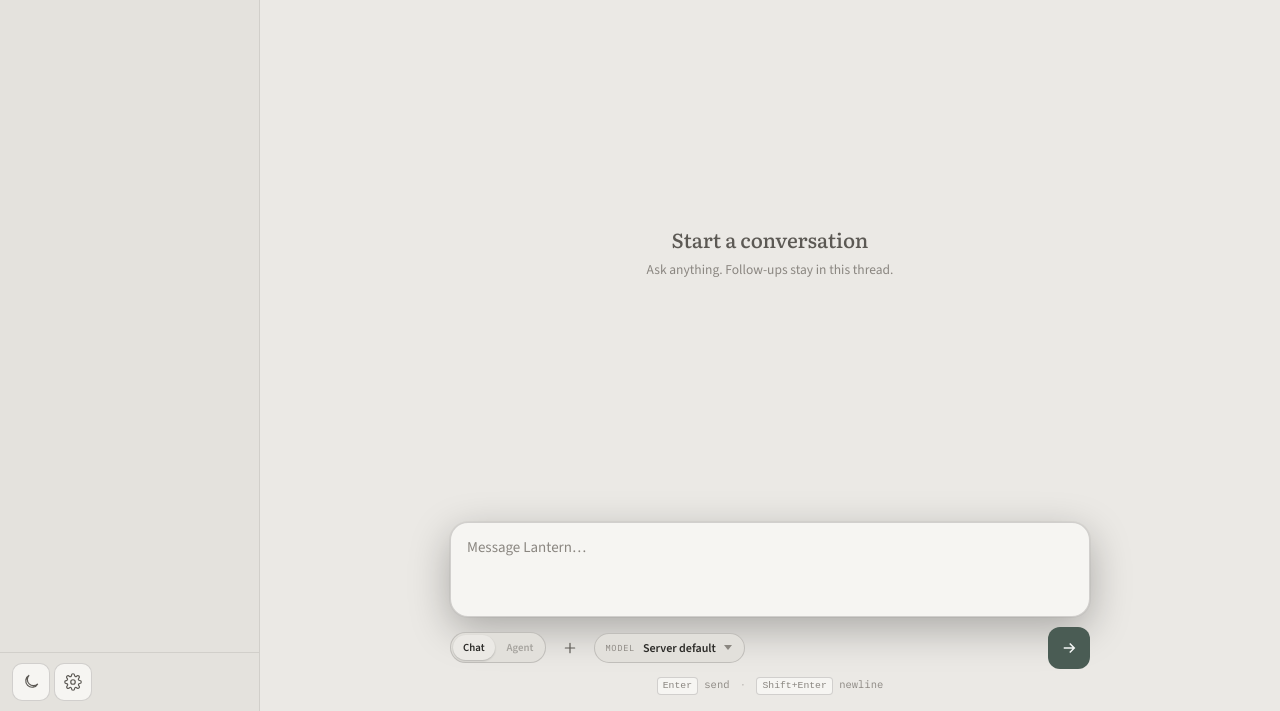
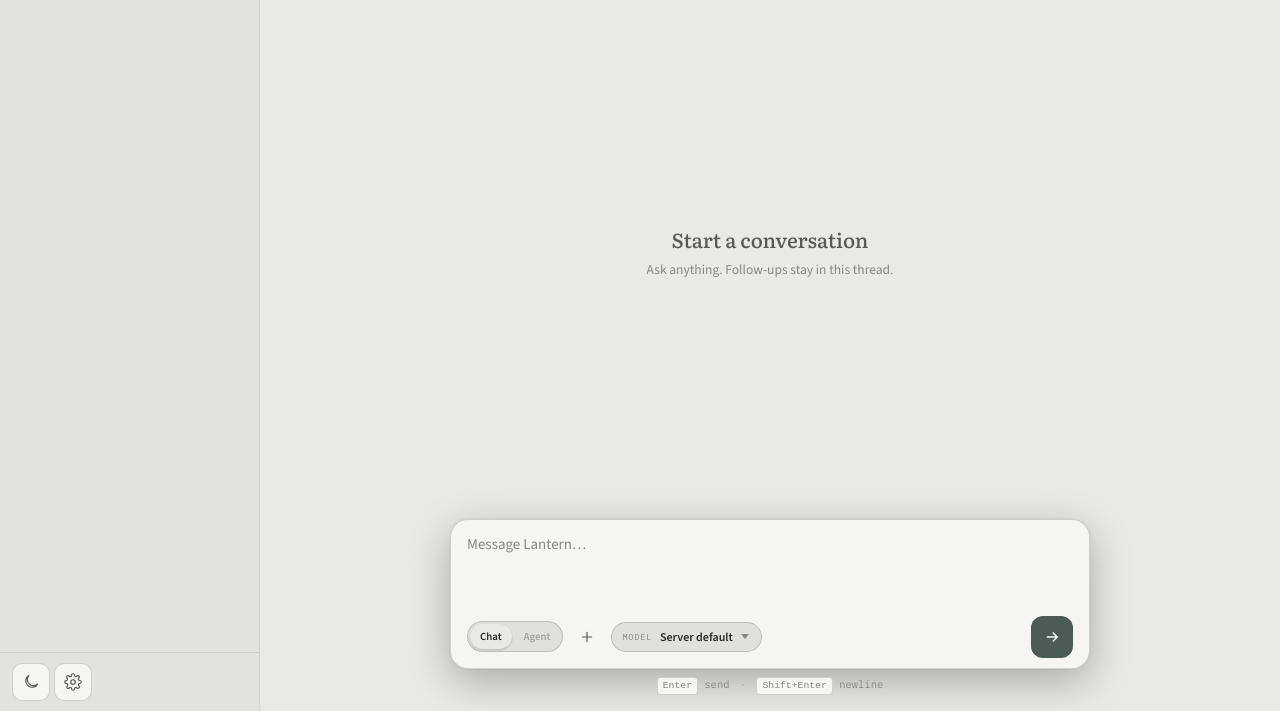
Before and after one commit to franktheglock/lantern, a website with bundled scripts: page chat/chat.html in a window 1280 px wide. Shown: the part 89-800 px from the top of the page. Built offline with nearby package versions, Linux system fonts and the light colour scheme; no server answers.

Commit message:
fix(chat): move card styling back to composer-shell, bar inside pill

```diff
--- a/chat/chat.css
+++ b/chat/chat.css
@@ -528,35 +528,38 @@ body {
   display: flex;
   flex-direction: column;
   gap: 8px;
+  background: var(--bg-elevated);
+  border: 1px solid var(--border-strong);
+  border-radius: 18px;
+  padding: 14px 16px 10px;
+  box-shadow:
+    0 12px 40px rgba(0, 0, 0, 0.28),
+    0 0 0 1px rgba(0, 0, 0, 0.04);
+  transition: border-color 0.15s, box-shadow 0.15s;
+}
+
+.composer-shell:focus-within {
+  border-color: var(--accent);
+  box-shadow:
+    0 12px 40px rgba(0, 0, 0, 0.28),
+    0 0 0 3px var(--accent-soft);
 }
 
 #input {
   display: block;
   width: 100%;
-  border: 1px solid var(--border-strong);
-  border-radius: 18px;
+  border: none;
   outline: none;
   resize: none;
-  background: var(--bg-elevated);
+  background: transparent;
   color: var(--text);
   font-family: var(--font);
   font-size: 1rem;
   line-height: 1.45;
   min-height: 72px;
   max-height: 280px;
-  padding: 14px 16px;
+  padding: 0;
   box-sizing: border-box;
-  box-shadow:
-    0 12px 40px rgba(0, 0, 0, 0.28),
-    0 0 0 1px rgba(0, 0, 0, 0.04);
-  transition: border-color 0.15s, box-shadow 0.15s;
-}
-
-#input:focus {
-  border-color: var(--accent);
-  box-shadow:
-    0 12px 40px rgba(0, 0, 0, 0.28),
-    0 0 0 3px var(--accent-soft);
 }
 
 #input::placeholder {
```
